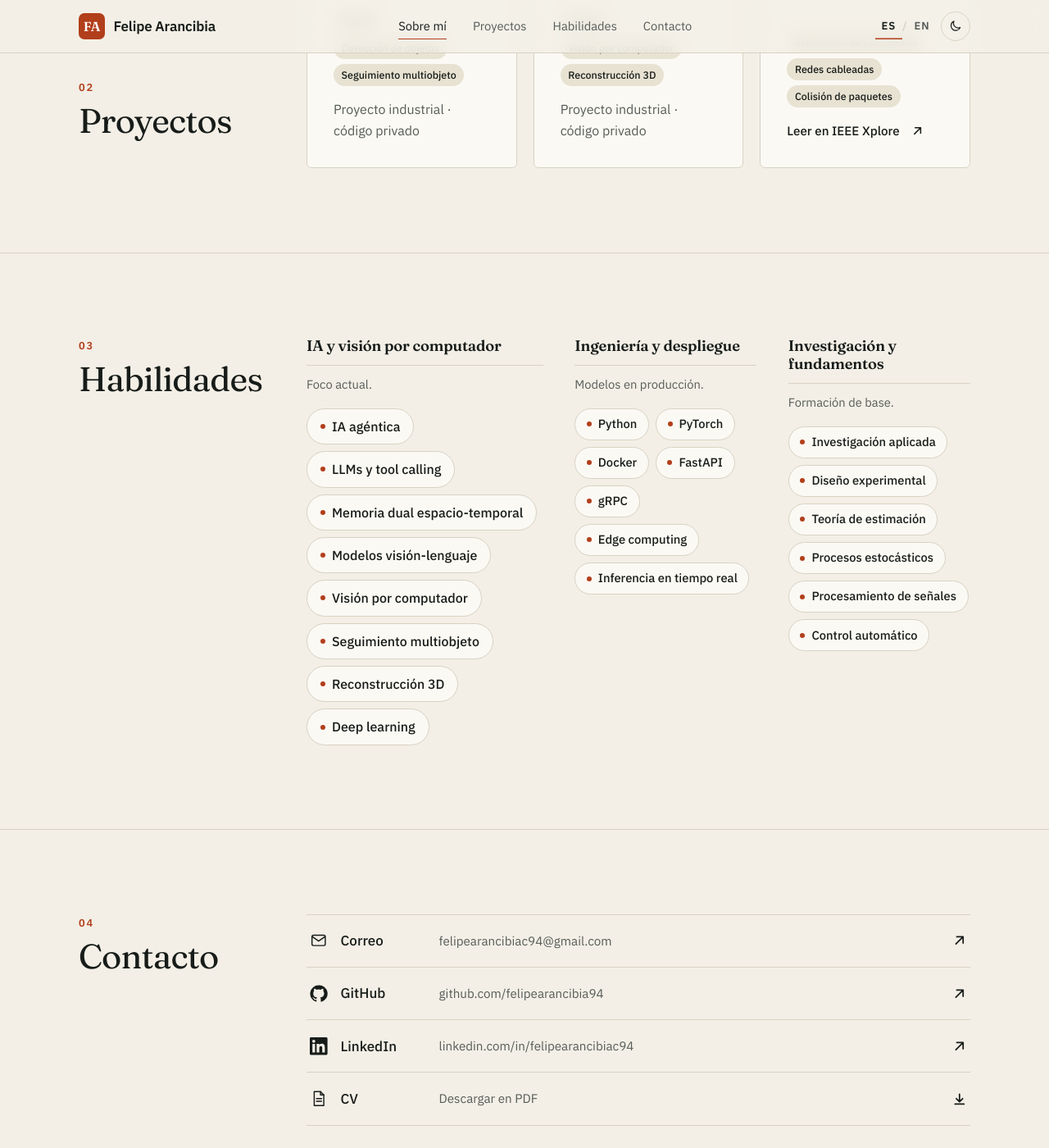
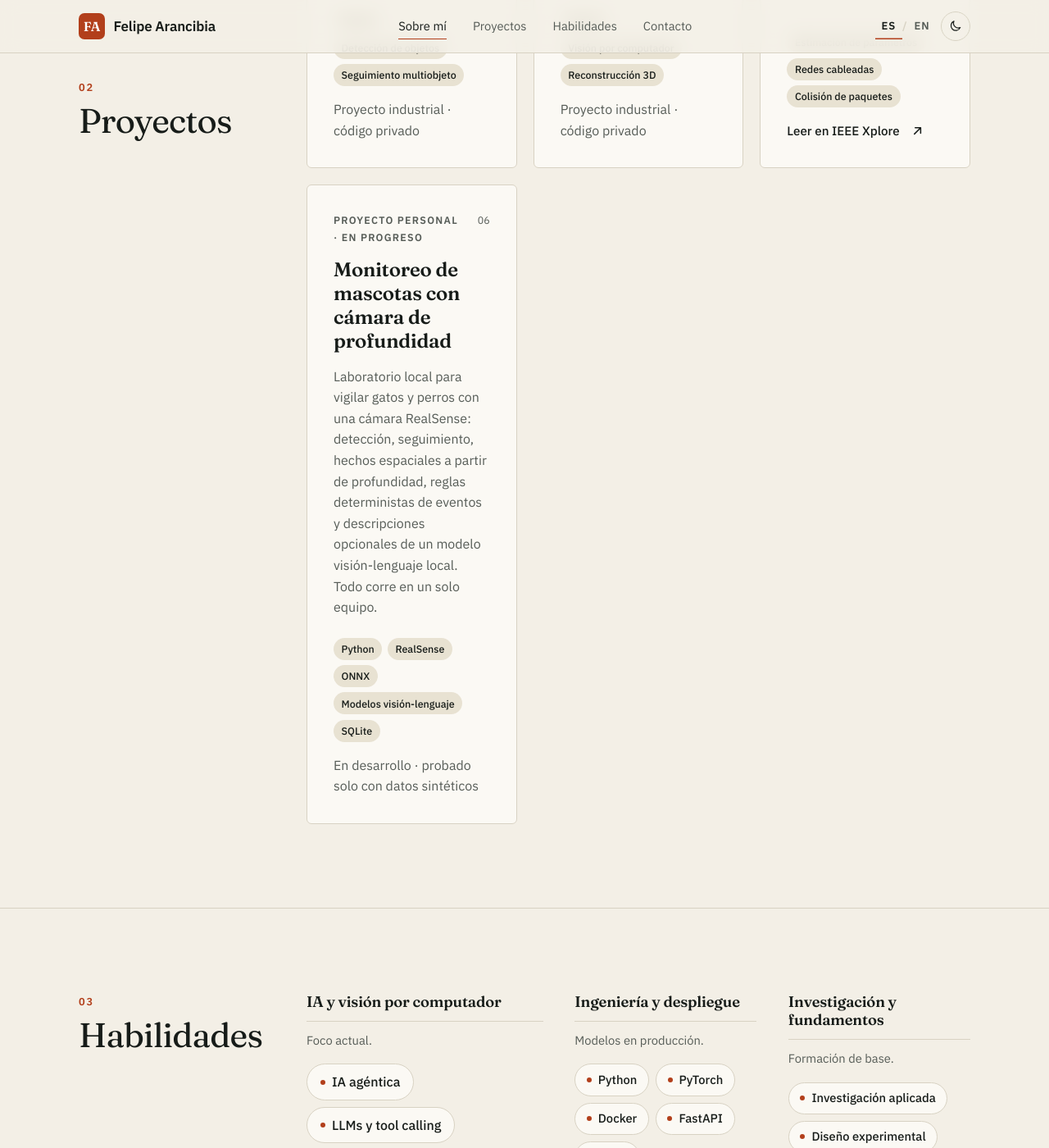
Before and after one commit to Felipearancibia94/felipearancibia94.github.io, a Jekyll site: the page index.html, which Jekyll copies as it is, in a window 1280 px wide and 1400 px high, scrolled down 2854 px. Shown: the whole window at 82% size. Built offline with Jekyll 4.4.1, drawn with Linux system fonts in a browser that asks for light colours.

Commit message:
feat: agrega proyecto de monitoreo de mascotas (en progreso)
Co-Authored-By: Claude Sonnet 5.5 <noreply@anthropic.com>
Claude-Session: https://claude.ai/code/session_01TWhzNQ9UdPHwkGND6uCkmK

```diff
--- a/index.html
+++ b/index.html
@@ -553,6 +553,16 @@
                   <svg viewBox="0 0 16 16" fill="none" stroke="currentColor" stroke-width="1.6" stroke-linecap="round" stroke-linejoin="round" aria-hidden="true"><path d="M4 12L12 4M5 4h7v7"/></svg>
                 </a>
               </li>
+
+              <li class="card reveal">
+                <div class="card-top"><span class="card-kind">Proyecto personal · En progreso</span><span class="card-idx">06</span></div>
+                <h3>Monitoreo de mascotas con cámara de profundidad</h3>
+                <p>Laboratorio local para vigilar gatos y perros con una cámara RealSense: detección, seguimiento, hechos espaciales a partir de profundidad, reglas deterministas de eventos y descripciones opcionales de un modelo visión-lenguaje local. Todo corre en un solo equipo.</p>
+                <ul class="stack" aria-label="Stack">
+                  <li>Python</li><li>RealSense</li><li>ONNX</li><li>Modelos visión-lenguaje</li><li>SQLite</li>
+                </ul>
+                <p class="card-foot">En desarrollo · probado solo con datos sintéticos</p>
+              </li>
             </ul>
           </div>
         </div>
```
Also changed, not shown: en/index.html (+10 -0 lines).
